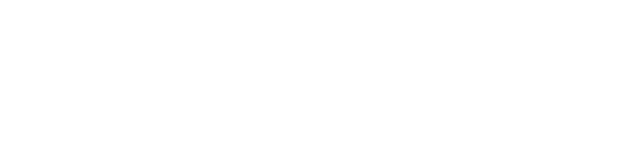
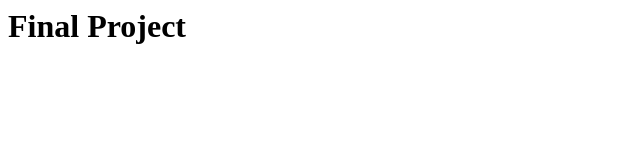
Before and after one commit to xckennedyx4/Final-Project, a plain HTML site: page index.html in a window 1280 px wide. Shown: the whole page, without its empty margins (0-640 px from the left). Drawn offline with Linux system fonts and the light colour scheme.

Commit message:
gh-pages

```diff
--- a/index.html
+++ b/index.html
@@ -1 +1,6 @@
-<html> </html>
+<html>
+<head> </head>
+<body>
+	<h1> Final Project </h1>
+</body>
+</html>
```
